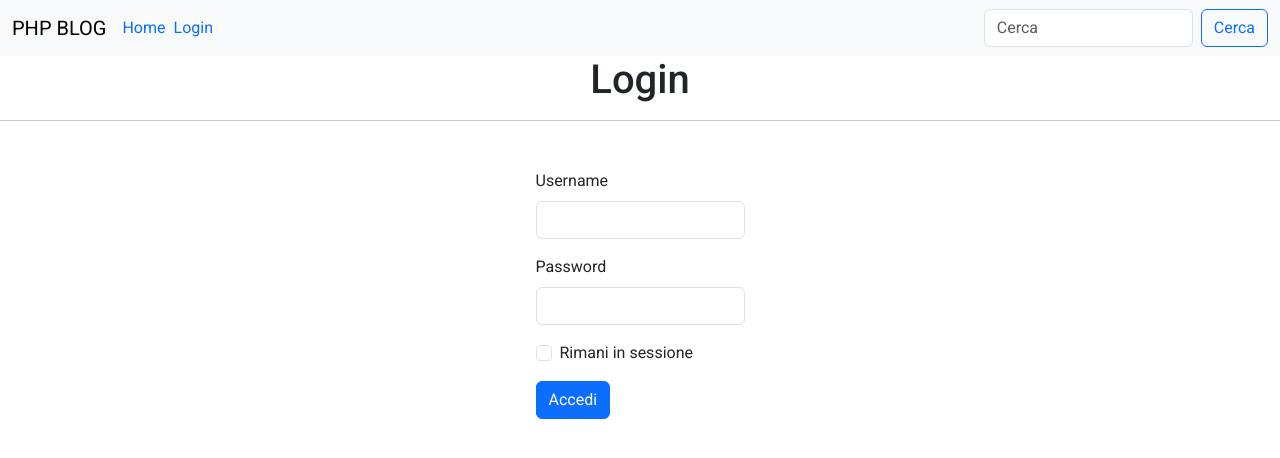
After one commit to VitoMarino/php-blog, a PHP site: page /login.php in a window 1280 px wide. The commit adds this page. Shown: the top 458 px of the page. Run offline with PHP 8.4, Linux system fonts and the light colour scheme; some libraries are stand-ins or nearby versions.

Commit message:
Navigazione tra pagine con session e include __DIR__

```diff
--- a/database.php
+++ b/database.php
@@ -1,4 +1,5 @@
 <?php
+// Connessione al database mysql
 $host = 'localhost';   // Indirizzo del server database
 $user = 'root';        // Nome utente
 $password = 'root';        // Password
@@ -11,5 +12,4 @@ $conn = new mysqli($host, $user, $password, $dbname);
 if ($conn->connect_error) {
     die("Connessione fallita: " . $conn->connect_error);
 }
-echo "Connessione riuscita";
 ?>
--- a/index.php
+++ b/index.php
@@ -1,3 +1,10 @@
+<?php
+
+
+
+?>
+
+
 <!DOCTYPE html>
 <html lang="ita">
 
@@ -12,7 +19,9 @@
 
     <link rel="stylesheet" href="./style.css">
 
+    <!--Connessione al database-->
     <?php include __DIR__ . '/database.php'; ?>
+
     <title>Php Blog</title>
 </head>
 
@@ -26,8 +35,11 @@
                 </button>
                 <div class="collapse navbar-collapse" id="navbarSupportedContent">
                     <ul class="navbar-nav me-auto mb-2 mb-lg-0">
+                        <li class="nav-item me-2">
+                            <a href="./main.php">Home</a>
+                        </li>
                         <li class="nav-item">
-                            <a class="nav-link active" aria-current="page" href="#">Home</a>
+                            <a href="./login.php">Login</a>
                         </li>
                     </ul>
                     <form class="d-flex" role="search">
@@ -39,11 +51,6 @@
         </nav>
     </header>
 
-    <main>
-
-    </main>
-
     <script src="https://cdn.jsdelivr.net/npm/bootstrap@5.3.3/dist/js/bootstrap.bundle.min.js" integrity="sha384-YvpcrYf0tY3lHB60NNkmXc5s9fDVZLESaAA55NDzOxhy9GkcIdslK1eN7N6jIeHz" crossorigin="anonymous"></script>
 </body>
-
 </html>
--- /dev/null
+++ b/login.php
@@ -0,0 +1,42 @@
+<?php
+
+include __DIR__ . '/index.php';
+
+?>
+
+
+<!DOCTYPE html>
+<html lang="en">
+
+<head>
+    <meta charset="UTF-8">
+    <meta name="viewport" content="width=device-width, initial-scale=1.0">
+    <title>Document</title>
+</head>
+
+<body>
+    <h1 class="text-center">
+        Login
+    </h1>
+    <hr>
+
+    <div class="d-flex justify-content-center mt-5">
+        <form>
+            <div class="mb-3">
+                <label for="exampleInputEmail1" class="form-label">Username</label>
+                <input type="email" class="form-control" id="exampleInputEmail1" aria-describedby="emailHelp">
+            </div>
+            <div class="mb-3">
+                <label for="exampleInputPassword1" class="form-label">Password</label>
+                <input type="password" class="form-control" id="exampleInputPassword1">
+            </div>
+            <div class="mb-3 form-check">
+                <input type="checkbox" class="form-check-input" id="exampleCheck1">
+                <label class="form-check-label" for="exampleCheck1">Rimani in sessione</label>
+            </div>
+            <button type="submit" class="btn btn-primary">Accedi</button>
+        </form>
+    </div>
+</body>
+
+</html>
--- a/style.css
+++ b/style.css
@@ -2,3 +2,7 @@
     max-width: 1400px;
     font-family: "Roboto", sans-serif;
 }
+
+a{
+    text-decoration: none;
+}
```
Also changed, not shown: main.php (added, +22 -0 lines).
